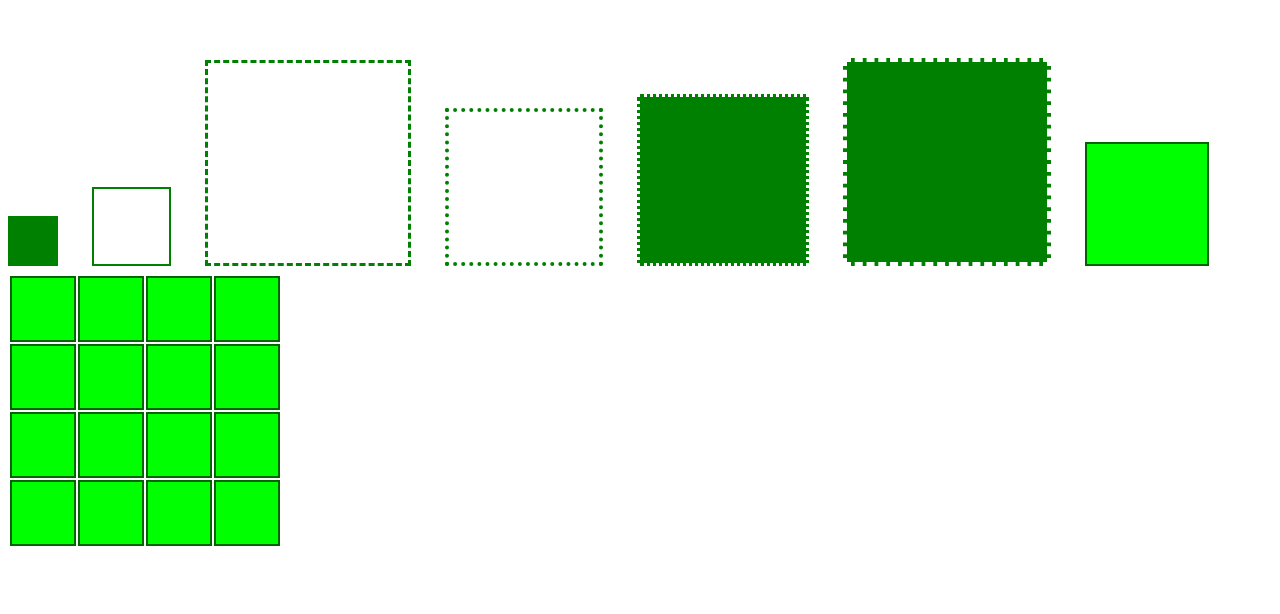
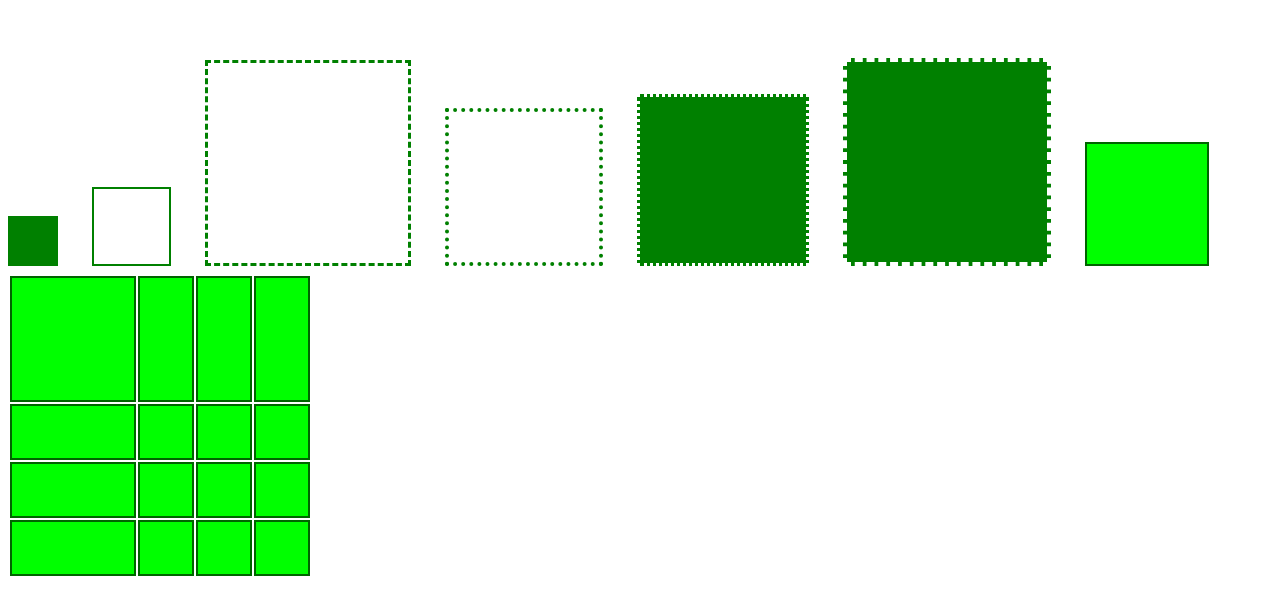
Before and after one commit to MFerger/warmup, a plain HTML site: page index.html in a window 1280 px wide. In both pictures the pointer is over the element 43 px from the left and 309 px from the top of the page. Drawn offline with Linux system fonts and the light colour scheme.

Commit message:
added cool hover effect to table

```diff
--- a/style.css
+++ b/style.css
@@ -50,8 +50,16 @@ div {
   background-color: lime;
 }
 td {
-  width: 60px;
-  height: 60px;
+  width: 50px;
+  height: 50px;
   border: 2px solid darkgreen;
   background-color: lime;
+  transition-duration: 1s;
 }
+td:hover {
+  width: 120px;
+  height: 120px;
+  border: 2px solid darkgreen;
+  background-color: lime;
+  transition-duration: 1s;
+}
```
